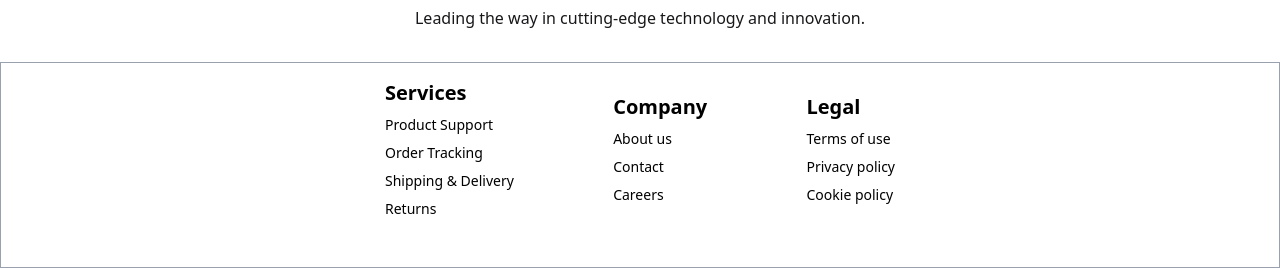
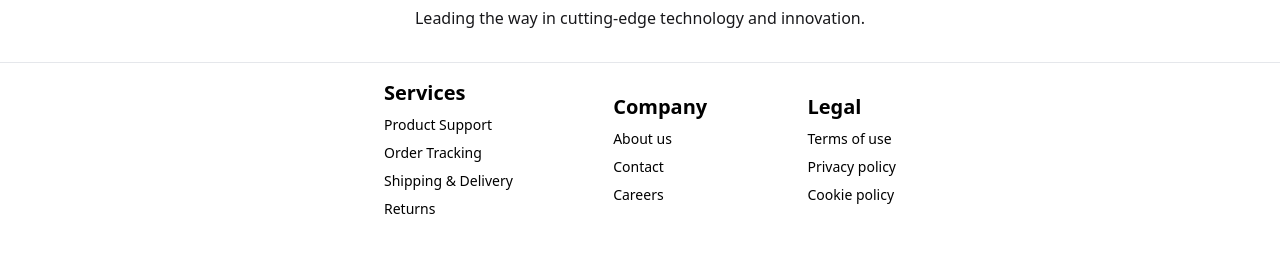
Before and after one commit to tasninanika/Gadget_Heaven, a React (Vite) app: page / in a window 1280 px wide. Shown: the part 2218-2486 px from the top of the page. Built offline with nearby package versions, Linux system fonts and the light colour scheme.

Commit message:
apply style on footer

```diff
--- a/src/Components/Footer.jsx
+++ b/src/Components/Footer.jsx
@@ -9,7 +9,7 @@ const Footer = () => {
           Leading the way in cutting-edge technology and innovation.
         </p>
       </div>
-      <footer className="flex justify-between items-center mx-auto footer sm:footer-horizontal pb-12 text-black py-4 border border-gray-400 mt-8 px-96">
+      <footer className="flex justify-between items-center mx-auto footer sm:footer-horizontal pb-12 text-black py-4 border-t border-gray-200 mt-8 px-96">
         <nav>
           <h2 className=" text-black font-bold text-xl">Services</h2>
           <a className="link link-hover">Product Support</a>
```
Also changed, not shown: src/Layouts/MainLayouts.jsx (indentation only).
